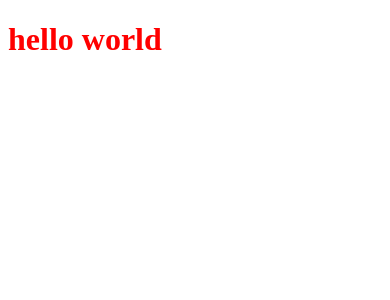
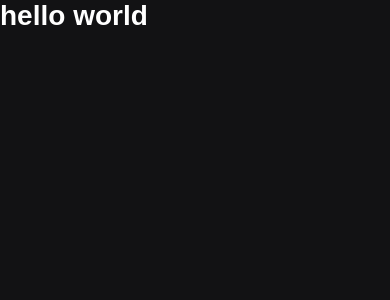
Before and after one commit to bhenrique16/ignews, a Next.js app: page / in a window 390 px wide. Shown: the top 300 px of the page. Built offline with nearby package versions, Linux system fonts and the light colour scheme.

Commit message:
Estrutura e estilos globais

```diff
--- a/src/pages/_app.tsx
+++ b/src/pages/_app.tsx
@@ -1,4 +1,6 @@
 import { AppProps } from 'next/app'
+import '../styles/global.scss'
+
 export default function App({ Component, pageProps }: AppProps) {
   return <Component {...pageProps} />
 }
--- /dev/null
+++ b/src/pages/_document.tsx
@@ -0,0 +1,20 @@
+import Document, { Html, Head, Main, NextScript } from "next/document"
+
+export default class MyDocument extends Document {
+    render() {
+        return (
+
+            <Html>
+                <Head>
+                    <link rel="preconnect" href="https://fonts.googleapis.com" />
+                    <link rel="preconnect" href="https://fonts.gstatic.com" />
+                    <link href="https://fonts.googleapis.com/css2?family=Poppins:wght@400;600&family=Roboto:wght@400;700;900&display=swap" rel="stylesheet" />
+                </Head>
+                <body>
+                    <Main />
+                    <NextScript />
+                </body>
+            </Html>
+        )
+    }
+}
--- a/src/pages/index.tsx
+++ b/src/pages/index.tsx
@@ -1,6 +1,12 @@
-import styles from '../styles/home.module.css'
+import Head from 'next/head'
+
+
 export default function Home() {
   return (
-    <h1 className={styles.title}> hello world</h1>
+    <>
+      <Head>  <title>ig.news</title></Head>
+      <h1 > hello <span>world</span></h1>
+
+    </>
   )
 }
--- /dev/null
+++ b/src/styles/global.scss
@@ -0,0 +1,47 @@
+*{
+    margin: 0;
+    padding: 0;
+    box-sizing: border-box;
+}
+
+:root{
+    --white:#FFFFFF;
+
+    --gray-100:#e1e1e6;
+    --gray-300:#a8a8b3;
+    --gray-900:#121214;
+
+    --cyan-500:#61dafb;
+    --yellow-500:#eba417;
+
+}
+
+@media(max-width:1080px){
+    html{
+        font-size: 93.75%;
+    }
+}
+@media(max-width:720px){
+    html{
+        font-size: 87.5%;
+    }
+}
+
+body{
+    background:var(--gray-900);
+    color: var(--white);
+}
+
+body,input,textarea,select,button{
+    font:400 1rem "Robot",sans-serif;
+
+}
+button{
+    cursor: pointer;
+
+}
+
+a{
+    color:inherit;
+    text-decoration: none;
+}
--- a/src/styles/home.module.css
+++ /dev/null
@@ -1,3 +0,0 @@
-.title{
-    color:red
-}
```
